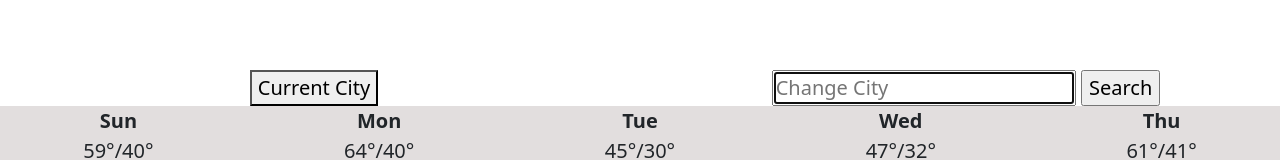
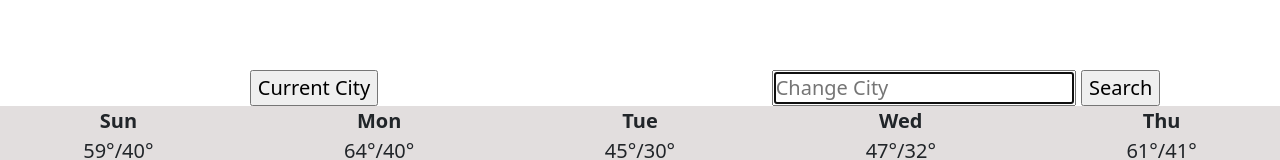
Before and after one commit to hatchvan1650/FHomework, a website built with Parcel: page index.html in a window 1280 px wide. Shown: the part 260-420 px from the top of the page. Built offline with nearby package versions, Linux system fonts and the light colour scheme.

Commit message:
updated button to match search

```diff
--- a/index.html
+++ b/index.html
@@ -35,7 +35,9 @@
 
           <div class="container-two">
               <div class="row">
-                  <div class="col current-city"><button class="cl" id="cl">Current City</button></div>
+                <div class="col current-city">
+                 <input type="button" value="Current City" id="cl">
+                </div>
                  <div class="col search-form">  <form id="search-form">
                   <input
                      type="search"
```
Also changed, not shown: 1 other file.
